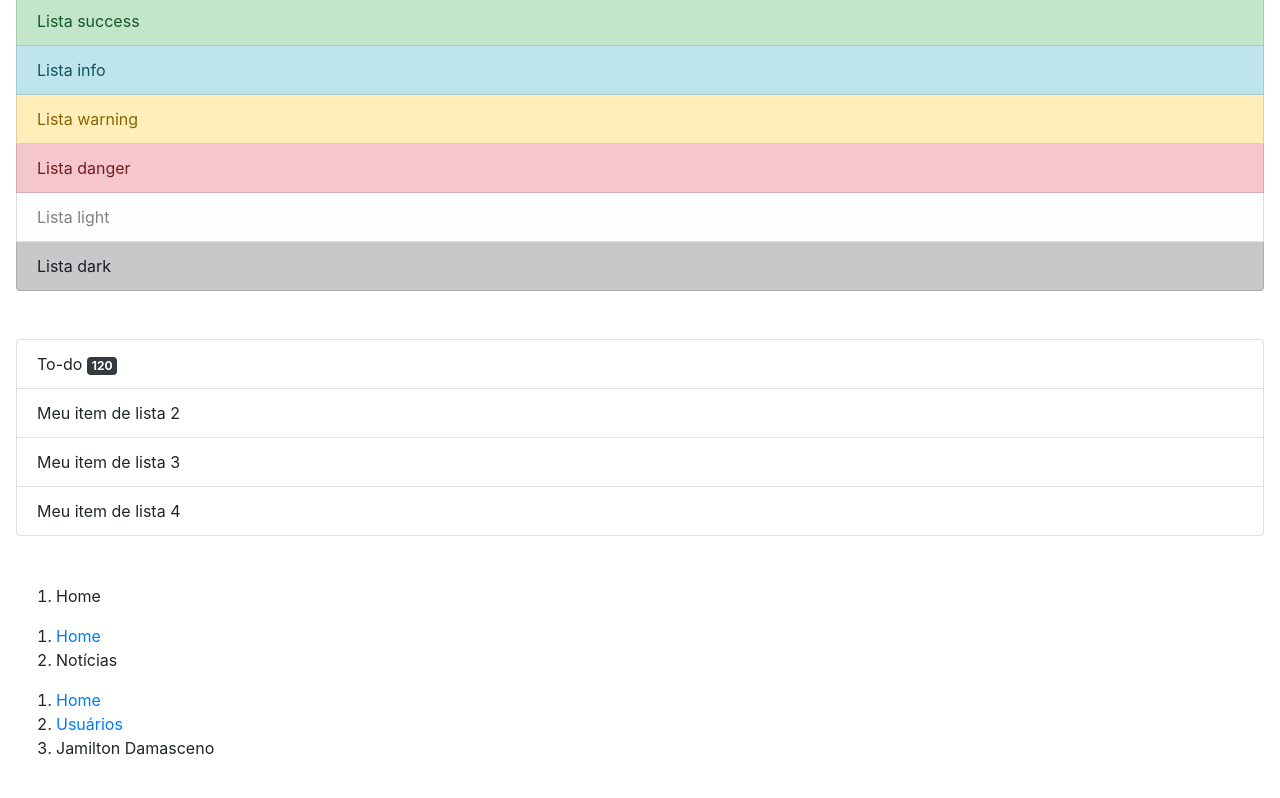
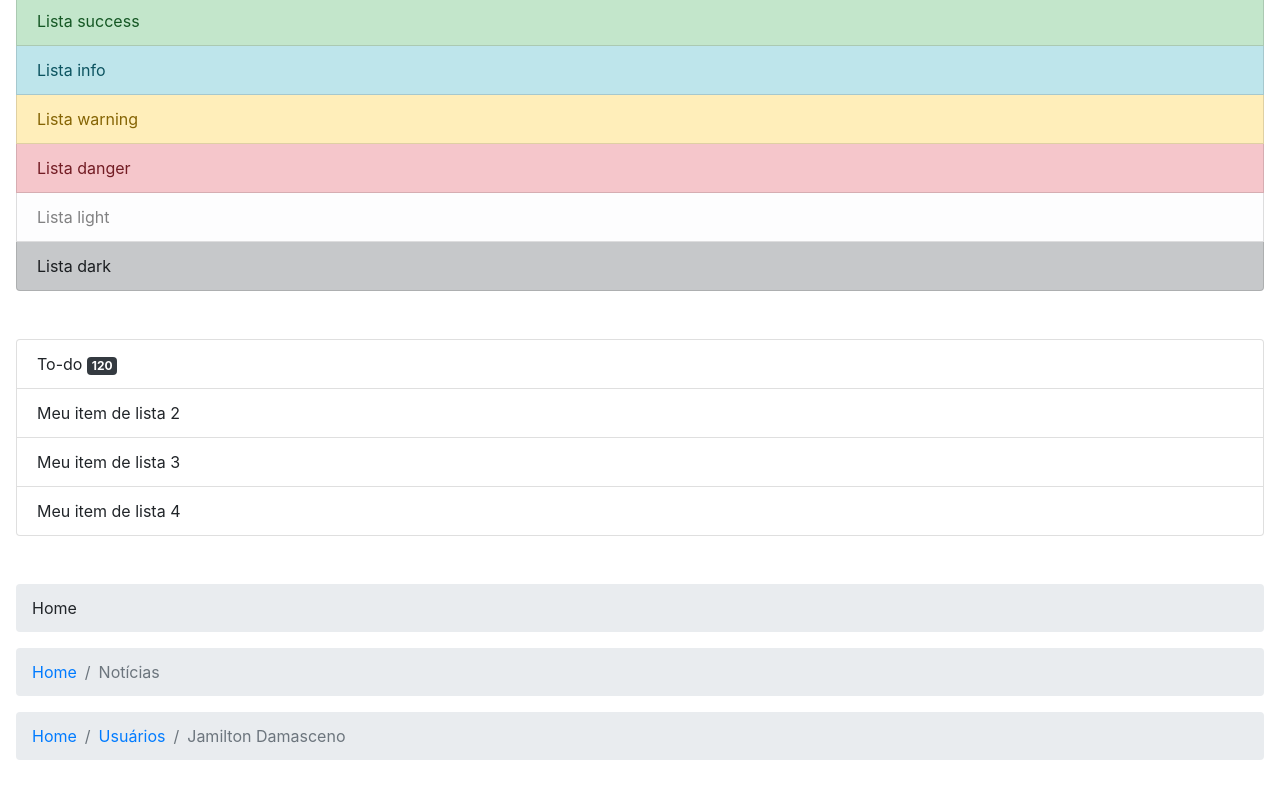
Before and after one commit to gabrielCesarino/bootstrap4, a plain HTML site: page apoio-listas.html in a window 1280 px wide. Shown: the part 900-1698 px from the top of the page. Drawn offline with nearby package versions, Linux system fonts and the light colour scheme.

Commit message:
breadcrumb

```diff
--- a/apoio-listas.html
+++ b/apoio-listas.html
@@ -77,28 +77,29 @@
     <br><br>
 
     <!-- Breadcrumb -->
-    <ol>
+    <ol class="breadcrumb">
         <li>Home</li>
     </ol>
 
-    <ol>
-        <li>
+    <ol class="breadcrumb">
+        <li class="breadcrumb-item">
             <a href="">Home</a>
         </li>
-        <li>Notícias</li>
+        <li class="breadcrumb-item active">Notícias</li>
     </ol>
 
-    <ol>
-        <li>
+    <ol class="breadcrumb">
+        <li class="breadcrumb-item">
             <a href="#">Home</a>
         </li>
-        <li>
+        <li class="breadcrumb-item">
             <a href="#">Usuários</a>
         </li>
-        <li>Jamilton Damasceno</li>
+        <li class="breadcrumb-item active">
+            Jamilton Damasceno
+        </li>
     </ol>
     <br><br>
-
 
     <!-- Optional JavaScript -->
     <!-- jQuery first, then Popper.js, then Bootstrap JS -->
```
